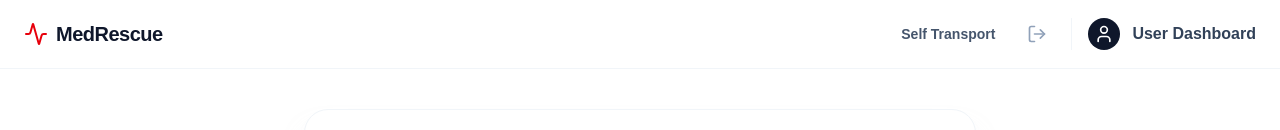
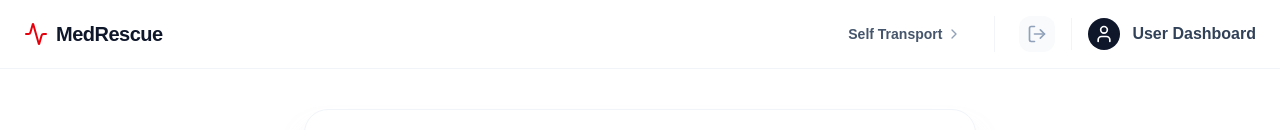
Before and after one commit to unnat-git/medrescue, a Next.js app in the folder frontend/: page /profile in a window 1280 px wide. Shown: the top 130 px of the page. Built offline with nearby package versions, Linux system fonts and the light colour scheme; no server answers; sample sign-in values are in the browser's storage.

Commit message:
Fix Self Transport navigation so both label and arrow icon route to the same authenticated page without redirecting to login.

```diff
--- a/frontend/src/app/hospitals/page.tsx
+++ b/frontend/src/app/dashboard/self-transport/page.tsx
@@ -157,7 +157,7 @@ export default function NearbyHospitals() {
       </main>
 
       <footer className="py-8 text-center text-slate-400 text-sm">
-        <p>© 2026 MedRescue • Emergency Self Transport System</p>
+        <p>© 2026 MedRescue • Self Transport System</p>
       </footer>
     </div>
   );
--- a/frontend/src/app/profile/page.tsx
+++ b/frontend/src/app/profile/page.tsx
@@ -3,7 +3,7 @@
 import { useState, useEffect, useRef } from "react";
 import { useRouter } from "next/navigation";
 import Link from "next/link";
-import { User, Activity, Shield, Phone, MapPin, Download, Edit3, PlusCircle, LogOut } from "lucide-react";
+import { User, Activity, Shield, Phone, MapPin, Download, Edit3, PlusCircle, LogOut, ChevronRight } from "lucide-react";
 import { API_ENDPOINTS } from "@/config/api";
 import { MedicalProfile } from "@/types";
 import QRCode from "qrcode";
@@ -96,14 +96,15 @@ export default function ProfilePage() {
           <Activity className="h-6 w-6 text-red-600" />
           <span className="font-bold text-xl text-slate-900 tracking-tight">MedRescue</span>
         </Link>
-        <div className="flex items-center gap-6">
-          <Link href="/hospitals" className="text-sm font-bold text-slate-600 hover:text-red-600 transition-colors">
+        <div className="flex items-center gap-8">
+          <Link href="/dashboard/self-transport" className="flex items-center gap-1 text-sm font-bold text-slate-600 hover:text-red-600 transition-colors group">
             Self Transport
+            <ChevronRight className="h-4 w-4 text-slate-400 group-hover:text-red-600 transition-colors" />
           </Link>
-          <div className="flex items-center gap-4">
+          <div className="flex items-center gap-4 border-l border-slate-100 pl-6">
             <button
               onClick={handleLogout}
-              className="p-2 text-slate-400 hover:text-red-600 transition-colors"
+              className="p-2 text-slate-400 hover:text-red-600 transition-colors bg-slate-50 rounded-xl"
               title="Log Out"
             >
               <LogOut className="h-5 w-5" />
```
